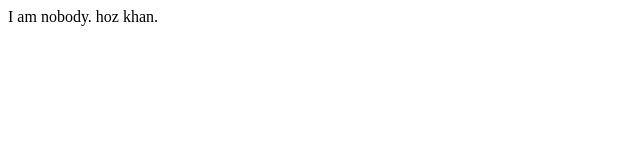
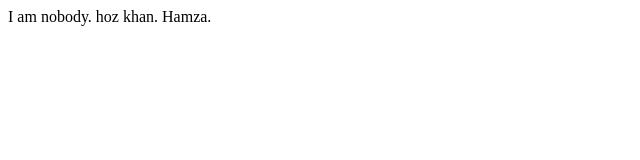
Before and after one commit to Muhammad-Amir-Hamza-khan/gitbasic1, a plain HTML site: page index.html in a window 1280 px wide. Shown: the full height of the page, 0-640 px from the left. Drawn offline with Linux system fonts and the light colour scheme.

Commit message:
hamza added

```diff
--- a/index.html
+++ b/index.html
@@ -1,4 +1,5 @@
 <p>
     I am nobody.
     hoz khan.
+    Hamza.
 </p>
```
